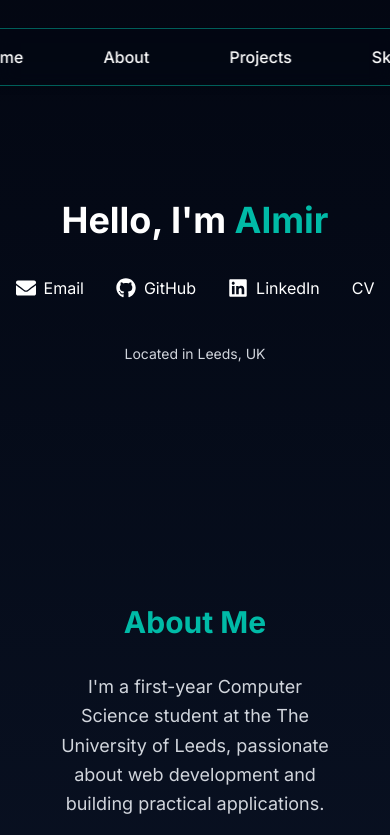
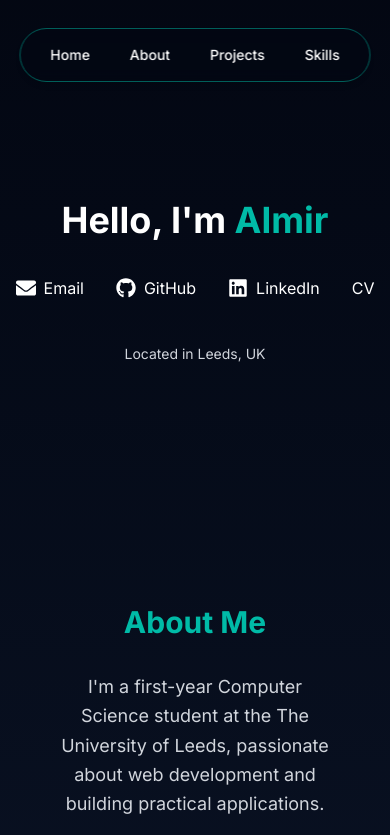
Before and after one commit to Almir-Hysenaj/Portfolio, a React (Vite) app: page / in a window 390 px wide. Shown: the top 835 px of the page. Built offline with nearby package versions, Linux system fonts and the light colour scheme.

Commit message:
fixed mobile issue?

```diff
--- a/src/components/Hero.tsx
+++ b/src/components/Hero.tsx
@@ -6,7 +6,7 @@ const Hero: React.FC = () => {
       id="hero"
       className="pt-50 pb-30 flex flex-col justify-center items-center text-center px-8 md:px-20"
     >
-      <h1 className="text-4xl md:text-6xl font-bold mb-5">
+      <h1 className="text-4xl sm:text-5xl md:text-6xl font-bold mb-5">
         Hello, I'm <span className="text-teal-500">Almir</span>
       </h1>
 
--- a/src/components/Navbar.tsx
+++ b/src/components/Navbar.tsx
@@ -7,14 +7,14 @@ const Navbar = () => {
   ];
 
   return (
-    <nav className="fixed top-7 left-1/2 -translate-x-1/2 px-16 rounded-full overflow-hidden border-teal-800 border-[0.5px] bg-gray-950/50 backdrop-blur-sm shadow-md z-50">
+    <nav className="fixed top-7 left-1/2 -translate-x-1/2 px-16 rounded-full overflow-hidden border-teal-800 border-[0.5px] bg-gray-950/50 backdrop-blur-sm shadow-md z-50 w-[90vw] sm:w-auto">
       <div className="max-w-7xl mx-auto py-4 flex justify-center">
-        <div className="space-x-20 flex">
+        <div className="space-x-10 sm:space-x-14 md:space-x-20 flex">
           {links.map((link, idx) => (
             <a
               key={idx}
               href={link.href}
-              className="hover:text-teal-600 transition font-medium"
+              className="hover:text-teal-600 transition font-medium text-sm sm:text-base"
             >
               {link.name}
             </a>
```
